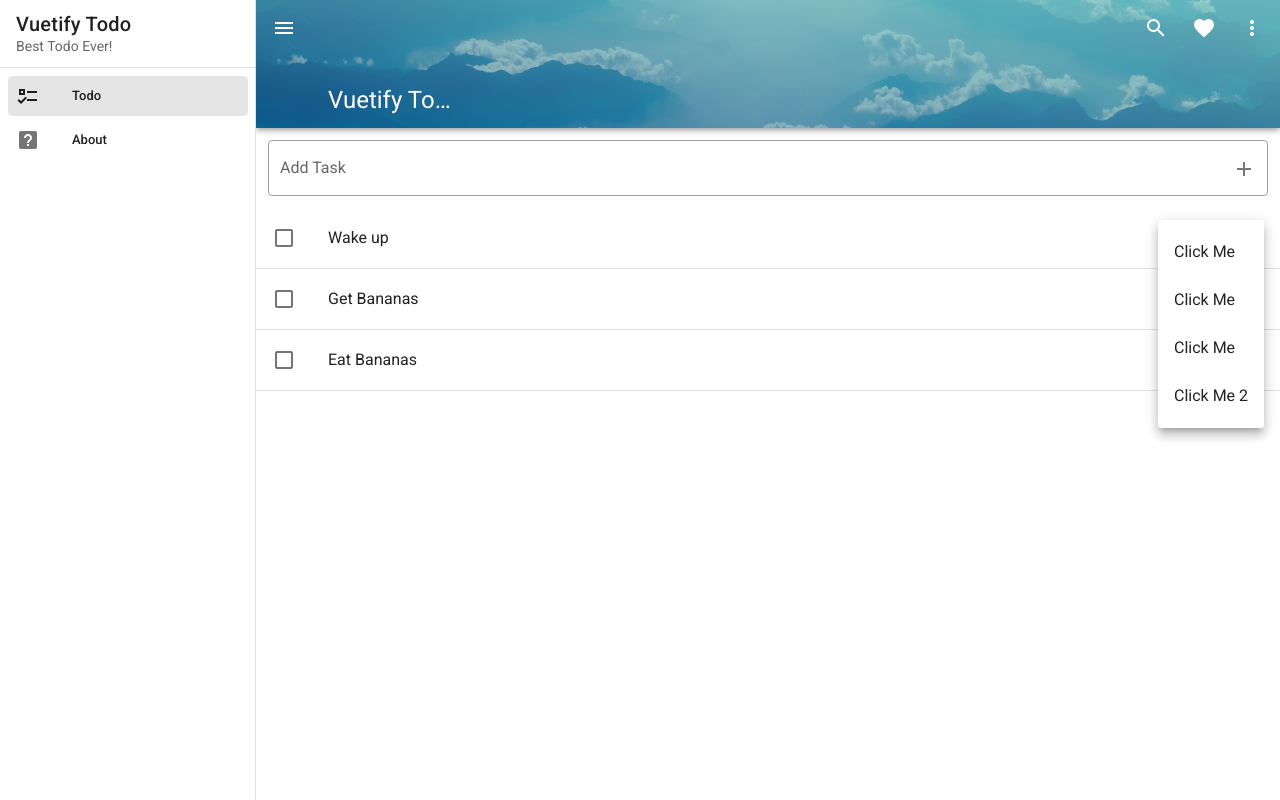
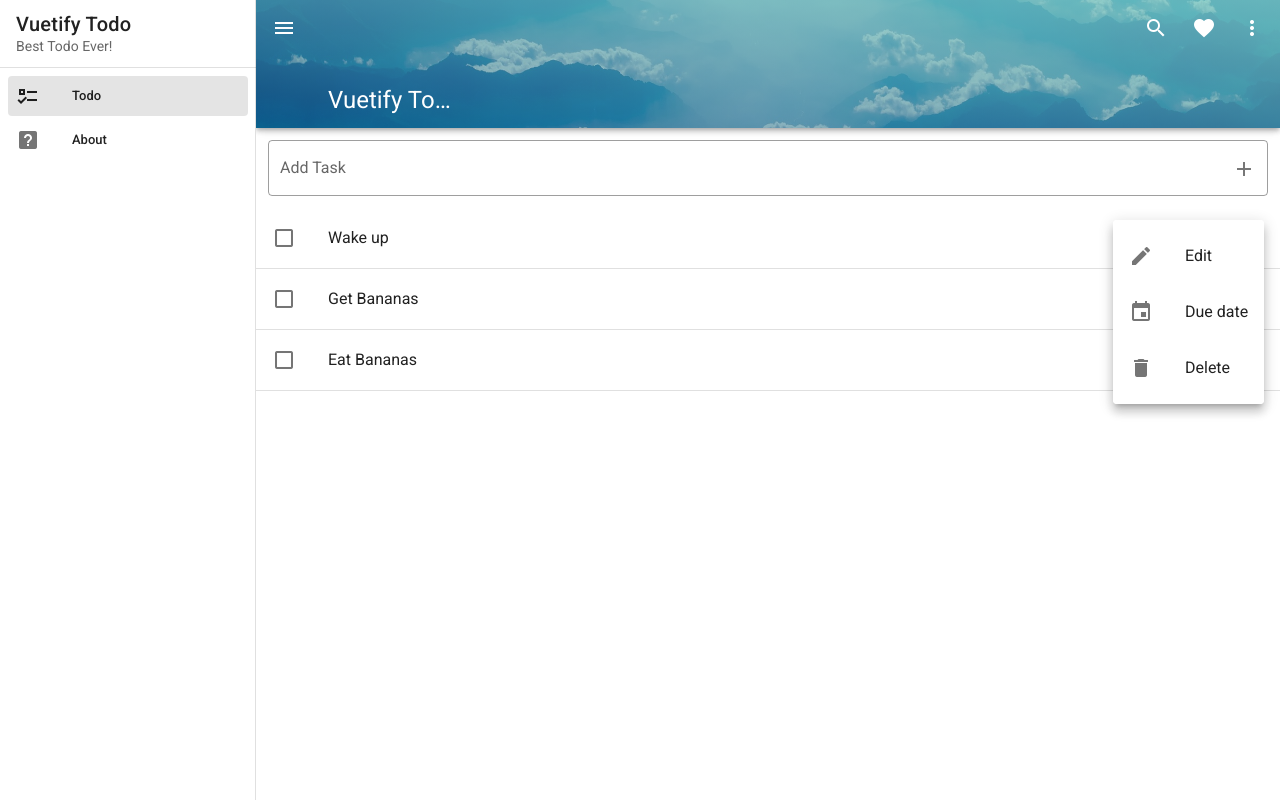
Before and after one commit to dietmarz/ud_vuetify-vuejs-vuex, a Vue app: page /#/ in a window 1280 px wide. Both pictures are taken after a click on the button 1246 px from the left and 238 px from the top of the page. Built offline with nearby package versions, Linux system fonts and the light colour scheme.

Commit message:
8.49 Add Task Menu Icons

```diff
--- a/src/components/Todo/TaskMenu.vue
+++ b/src/components/Todo/TaskMenu.vue
@@ -20,6 +20,11 @@
           v-for="(item, i) in items"
           :key="i"
       >
+
+        <v-list-item-icon>
+          <v-icon v-text="item.icon"></v-icon>
+        </v-list-item-icon>
+
         <v-list-item-title>{{ item.title }}</v-list-item-title>
       </v-list-item>
     </v-list>
@@ -32,10 +37,18 @@ export default {
   name: "TaskMenue",
   data: () => ({
     items: [
-      {title: 'Click Me'},
-      {title: 'Click Me'},
-      {title: 'Click Me'},
-      {title: 'Click Me 2'},
+      {
+        title: 'Edit',
+        icon: 'mdi-pencil'
+      },
+      {
+        title: 'Due date',
+        icon: 'mdi-calendar'
+      },
+      {
+        title: 'Delete',
+        icon: 'mdi-delete'
+      },
     ],
   }),
 }
```
